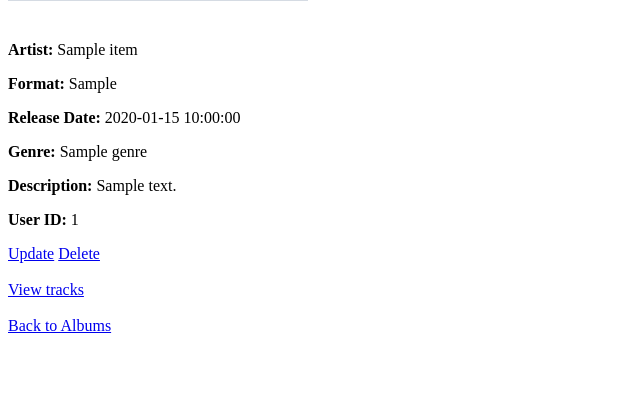
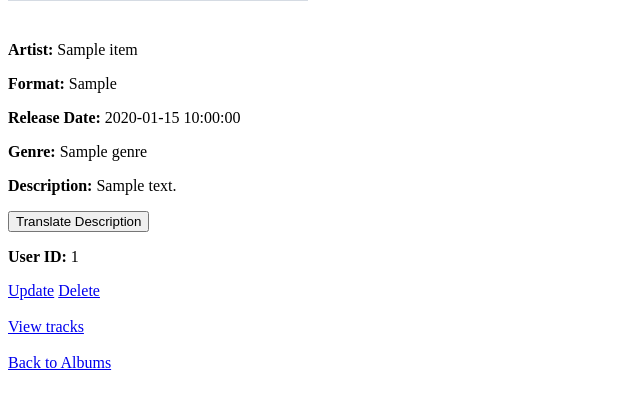
Before and after one commit to cheung-e1/groove-grid, a Flask app: page /albums/1 in a window 1280 px wide. Shown: the part 304-713 px from the top of the page, without its empty margins (0-640 px from the left). Run offline with Flask 3, Linux system fonts and the light colour scheme; grey boxes marked "Sample" are stand-in pictures; a database or web service that is not in the repository returns one stand-in record (values such as "Sample title"); data that the repository does not hold is empty.

Commit message:
Add frontend for translator

```diff
--- /dev/null
+++ b/frontend/static/js/translate.js
@@ -0,0 +1,18 @@
+document.getElementById("translate-btn").addEventListener("click", () => {
+    const description = document.getElementById("description").innerText;
+    fetch("/translate", {
+        method: "POST",
+        headers: {
+            "Content-Type": "application/json"
+        },
+        body: JSON.stringify({ text: description, to: "fr" }) // Translate to ...
+    })
+        .then(response => response.json())
+        .then(data => {
+            if (data.translated_text) {
+                document.getElementById("translated-description").innerText = `Translated: ${data.translated_text}`;
+            } else {
+                console.error("Error:", data.error);
+            }
+        });
+});
--- a/frontend/templates/album_details.html
+++ b/frontend/templates/album_details.html
@@ -18,7 +18,9 @@
     <p><strong>Format:</strong> {{ album.format_type }}</p>
     <p><strong>Release Date:</strong> {{ album.release_date }}</p>
     <p><strong>Genre:</strong> {{ album.genre }}</p>
-    <p><strong>Description:</strong> {{ album.description }}</p>
+    <p id="description"><strong>Description:</strong> {{ album.description }}</p>
+    <button id="translate-btn">Translate Description</button>
+    <p id="translated-description"></p>
     <p><strong>User ID:</strong> {{ album.user_id }}</p>
 
     <a href="/albums/{{ album.album_id }}/update">Update</a>
@@ -27,5 +29,7 @@
     <a href="/albums/{{ album.album_id }}/tracks">View tracks</a>
     <br><br>
     <a href="/albums">Back to Albums</a>
+
+    <script src="../static/js/translate.js"></script>
 </body>
 </html>
```
